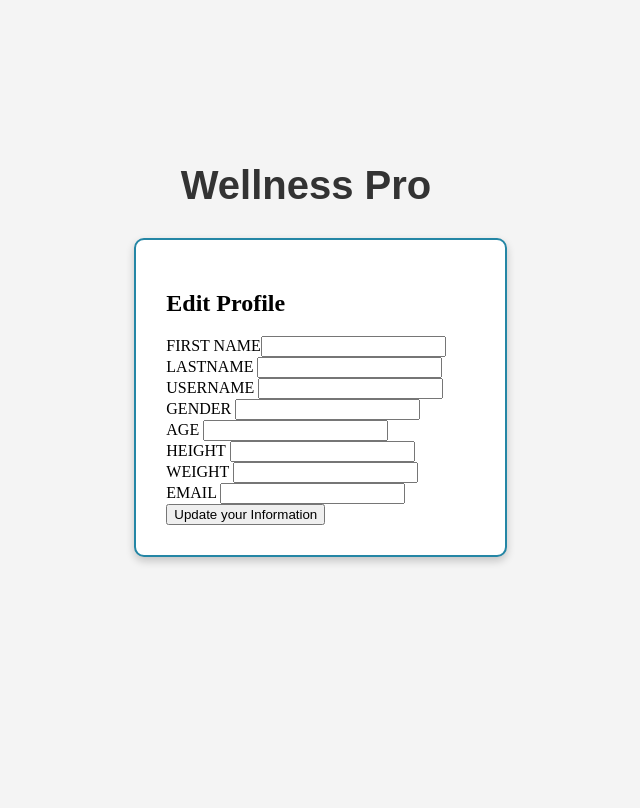
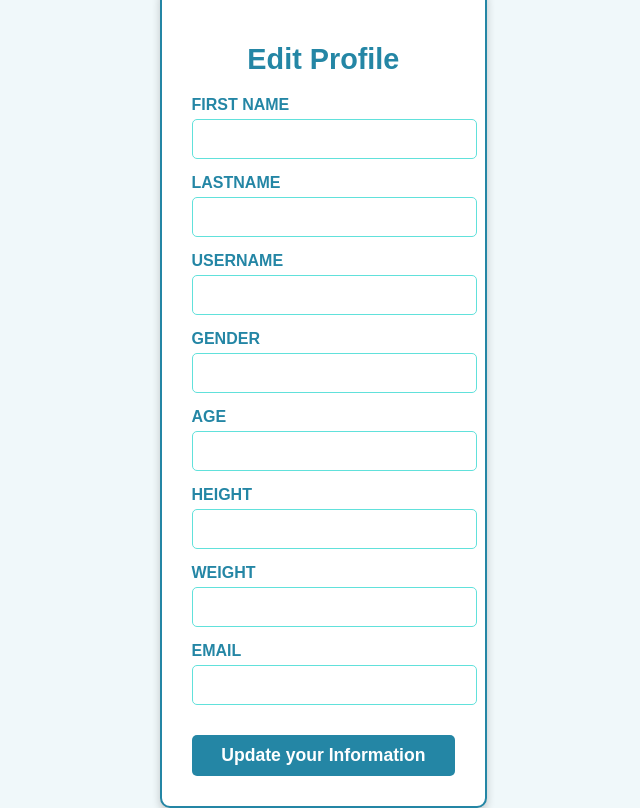
Before and after one commit to ZackAlaoui/COP4331_LargeProject, a React (Vite) app in the folder frontend/: page /editprofile in a window 1280 px wide. Shown: the whole page, without its empty margins (334-974 px from the left). Built offline with nearby package versions, Linux system fonts and the light colour scheme.

Commit message:
new changes to edit profile

```diff
--- a/frontend/src/components/EditProfile.css
+++ b/frontend/src/components/EditProfile.css
@@ -1,5 +1,15 @@
+body {
+    font-family: Arial, sans-serif;
+    background-color: #f0f8fa;
+    margin: 0;
+    padding: 0;
+    display: flex;
+    justify-content: center;
+    align-items: center;
+    height: 100vh;
+  }
 
-.containerEditProfile {
+  .containerEditProfile {
     background-color: #ffffff;
     border: 2px solid #2486a5;
     border-radius: 10px;
@@ -9,15 +19,72 @@
     box-shadow: 0 4px 8px rgba(0, 0, 0, 0.2);
   }
 
-/* input[type="text"]{
-    display: flex;
-    flex-direction: column;
-    justify-content: center;
+  #editProfile {
+    color: #2486a5;
+    text-align: center;
+    margin-bottom: 20px;
+    font-size: 1.8em;
+  }
 
+  label {
+    display: block;
+    font-size: 1em;
+    font-weight: bold;
+    color: #2486a5;
+    margin-bottom: 5px;
+  }
 
-} */
+  input {
+    width: 100%;
+    padding: 10px;
+    margin-bottom: 15px;
+    border: 1px solid #61e1db;
+    border-radius: 5px;
+    font-size: 1em;
+    outline: none;
+    transition: all 0.3s;
+  }
 
-/* #editProfile{
-    display: flex;
-    justify-content: center;
-} */
+  input:focus {
+    border-color: #2486a5;
+    box-shadow: 0 0 5px rgba(36, 134, 165, 0.5);
+  }
+
+  button {
+    width: 100%;
+    padding: 10px;
+    font-size: 1.1em;
+    font-weight: bold;
+    color: #ffffff;
+    background-color: #2486a5;
+    border: none;
+    border-radius: 5px;
+    cursor: pointer;
+    transition: background-color 0.3s;
+  }
+
+  button:hover {
+    background-color: #61e1db;
+  }
+
+  .UpdateInfoSuccess {
+    display: block;
+    text-align: center;
+    margin-bottom: 15px;
+    font-size: 1em;
+    color: #2486a5;
+  }
+
+  @media (max-width: 600px) {
+    .containerEditProfile {
+      padding: 20px;
+    }
+
+    #editProfile {
+      font-size: 1.5em;
+    }
+
+    input, button {
+      font-size: 1em;
+    }
+  }
```
